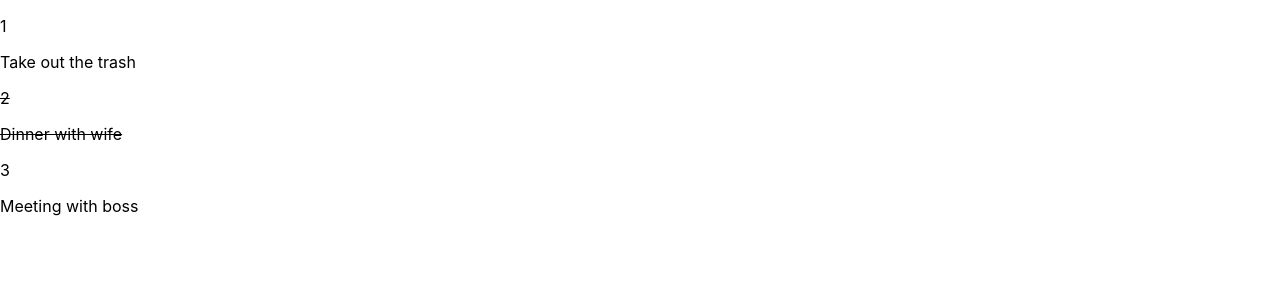
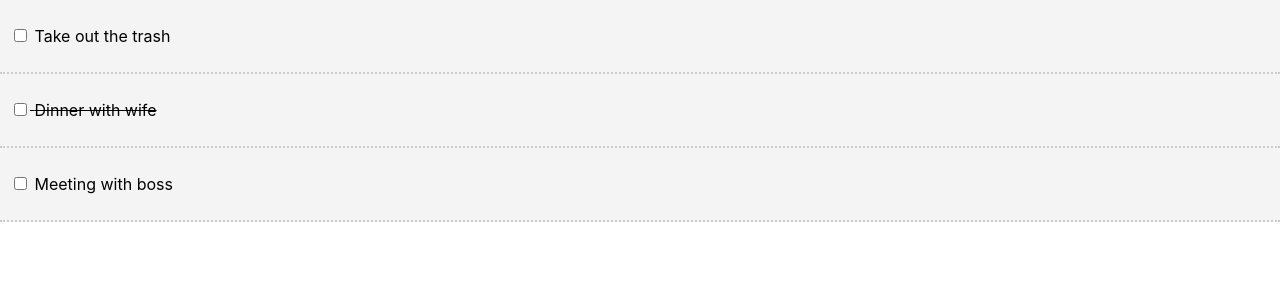
Before and after one commit to anlaganlag/python, a React (Create React App) app: page / in a window 1280 px wide. Shown: the top 300 px of the page. Built offline with nearby package versions, Linux system fonts and the light colour scheme.

Commit message:
绑定已勾选

```diff
--- a/src/components/TodoItem.js
+++ b/src/components/TodoItem.js
@@ -4,17 +4,25 @@
 export class Todoitem extends Component {
     getStyle = () => {
         return {
+            background:"#f4f4f4",
+            padding:"10px",
+            borderBottom:"2px #ccc dotted",
             textDecoration:this.props.todo.completed ?
             'line-through':'none'
         }
     }
 
+    markComplete = e =>
+        console.log(this.props)
+
     render() {
         return (
             <div style={ this.getStyle() }>
-                <p>{ this.props.todo.id }</p>
-                <p>{ this.props.todo.completed }</p>
-                <p>{ this.props.todo.title }</p>
+                <p>
+                    <input type="checkbox" onChange={this.markComplete} />
+                    {" "}
+                    { this.props.todo.title }
+                    </p>
 
             </div>
         )
@@ -24,7 +32,4 @@
     todo:PropTypes.object.isRequired
 }
 
-const itemStyle ={
-    backgroundColor:"#bfa"
-}
 export default Todoitem
--- a/src/index.js
+++ b/src/index.js
@@ -4,9 +4,7 @@
 import App from './App';
 
 ReactDOM.render(
-  <React.StrictMode>
-    <App />
-  </React.StrictMode>,
+    <App />,
   document.getElementById('root')
 );
 
```
